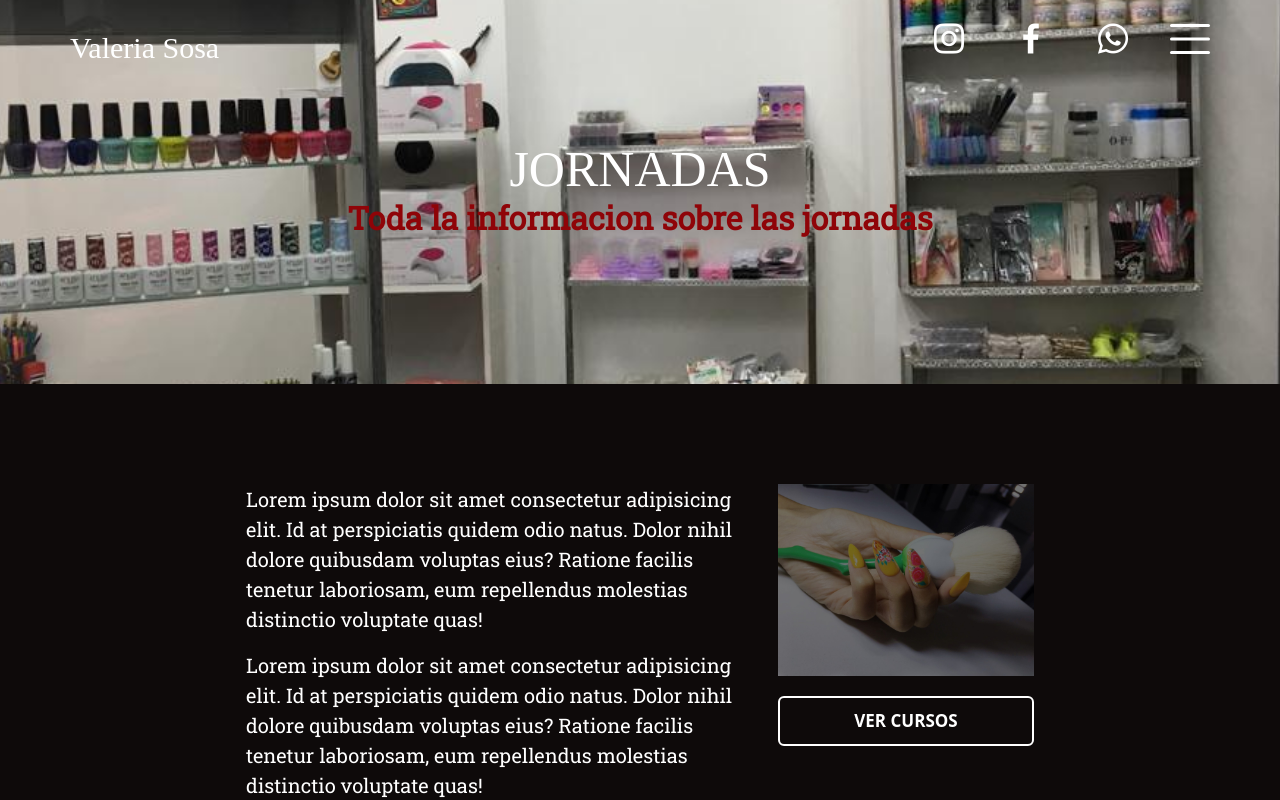
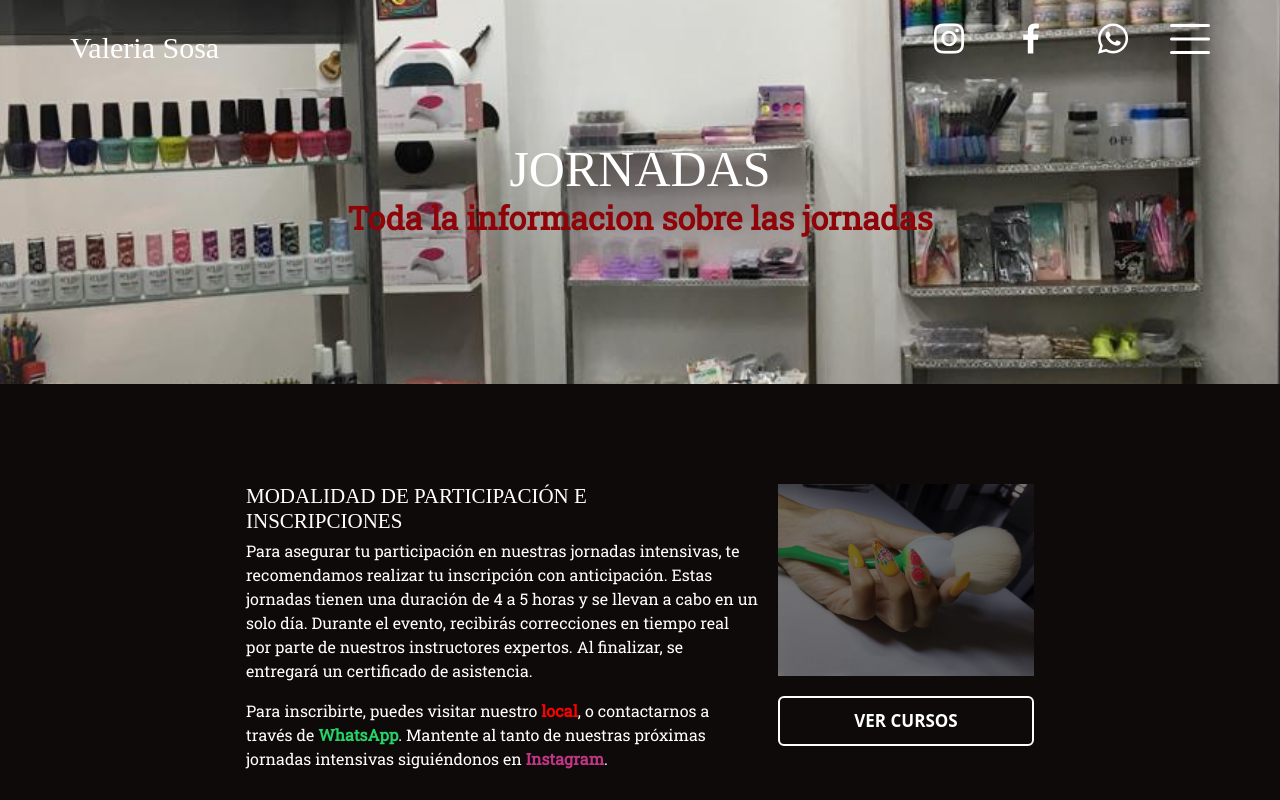
Before and after one commit to MatiasColazo1/tdu-page, an Angular app in the folder Cliente/: page /jornadas in a window 1280 px wide. Shown: the top 800 px of the page. Built offline with nearby package versions, Linux system fonts and the light colour scheme; a web font is replaced by a local one.

Commit message:
arreglos

```diff
--- a/Cliente/src/app/components/cursos/cursos.component.css
+++ b/Cliente/src/app/components/cursos/cursos.component.css
@@ -79,6 +79,7 @@ h6 {
 
 .info {
   margin-bottom: 100px;
+  font-family: 'Roboto Slab';
 }
 
 .imagen {
--- a/Cliente/src/app/components/jornadas/jornadas.component.css
+++ b/Cliente/src/app/components/jornadas/jornadas.component.css
@@ -40,6 +40,13 @@ h2 {
   }
 }
 
+h6 {
+  margin: 0 10px 5px 0;
+  font-size: 21px;
+  font-family: 'Rye', serif;
+  text-transform: uppercase;
+}
+
 
 
 .banner::before {
@@ -71,8 +78,26 @@ h2 {
 .info {
   margin-bottom: 100px;
   font-family: 'Roboto Slab';
-font-size: 20px;
 }
+
+.local-link {
+  color: red;
+  text-decoration: none;
+}
+
+.whatsapp-link {
+  color: #25D366;
+  /* Color oficial de WhatsApp */
+  text-decoration: none;
+}
+
+.instagram-link {
+  color: #C13584;
+  /* Color oficial de Instagram */
+  text-decoration: none;
+}
+
+
 
 .imagen {
   width: 20%;
--- a/Cliente/src/app/components/jornadas/jornadas.component.html
+++ b/Cliente/src/app/components/jornadas/jornadas.component.html
@@ -8,19 +8,27 @@
 <div class="contenedor">
   <div class="texto">
     <div class="info">
-      <p>Lorem ipsum dolor sit amet consectetur adipisicing elit. Id at perspiciatis
-        quidem odio natus. Dolor nihil dolore quibusdam voluptas eius? Ratione facilis tenetur laboriosam,
-        eum repellendus molestias distinctio voluptate quas!</p>
-      <p>Lorem ipsum dolor sit amet consectetur adipisicing elit. Id at perspiciatis
-        quidem odio natus. Dolor nihil dolore quibusdam voluptas eius? Ratione facilis tenetur laboriosam,
-        eum repellendus molestias distinctio voluptate quas!</p>
+      <h6>Modalidad de Participación e Inscripciones</h6>
+      <p>
+        Para asegurar tu participación en nuestras jornadas intensivas, te recomendamos realizar tu inscripción con anticipación.
+        Estas jornadas tienen una duración de 4 a 5 horas y se llevan a cabo en un solo día. Durante el evento, recibirás correcciones
+        en tiempo real por parte de nuestros instructores expertos. Al finalizar, se entregará un certificado de asistencia.
+      </p>
+      <p>
+        Para inscribirte, puedes visitar nuestro <a href="https://www.google.com/maps/place/Tienda+de+U%C3%B1as+%7C+Sal%C3%B3n%2F+Escuela+y+Rock%26roll/@-32.9596515,-60.6502414,21z/data=!4m15!1m8!3m7!1s0x95b7ab0cdd5e702b:0xbe70d691f639ff72!2sEspa%C3%B1a+2022,+S2000+Rosario,+Santa+Fe!3b1!8m2!3d-32.9595713!4d-60.650295!16s%2Fg%2F11k5bmycld!3m5!1s0x95b7ab13aba71c91:0xddf20553214be84!8m2!3d-32.95956!4d-60.6503982!16s%2Fg%2F11c6vb3kqx?entry=ttu"
+          class="local-link" target="_blank"><b>local</b></a>, o contactarnos a través de <a href="https://wa.me/3412525386" class="whatsapp-link" target="_blank"><b>WhatsApp</b></a>.
+        Mantente al tanto de nuestras próximas jornadas intensivas siguiéndonos en <a href="https://www.instagram.com/tdu_valesosa/"
+          class="instagram-link" target="_blank"><b>Instagram</b></a>.
+      </p>
     </div>
     <ol class="lista-circular">
       <li>
         <div class="">
           <h6>Sistema Soft Gel </h6>
           <span>
-
+            ¡Conocerás un servicio fabuloso! Todos los secretos serán brindados en este taller,
+            veremos una variedad de productos de adhesión para que puedas conseguir un
+            trabajo óptimo ¡Incluyendo encapsulados! ¡Preparate para un look de uñas de lujos!
             <a href="https://wa.me/3412525386?text=Hola%20quisiera%20saber%20mas%20información%20sobre%20el%20curso%20de%20Manicuría%20Profesional"
               target="_blank">
               <button>
```
